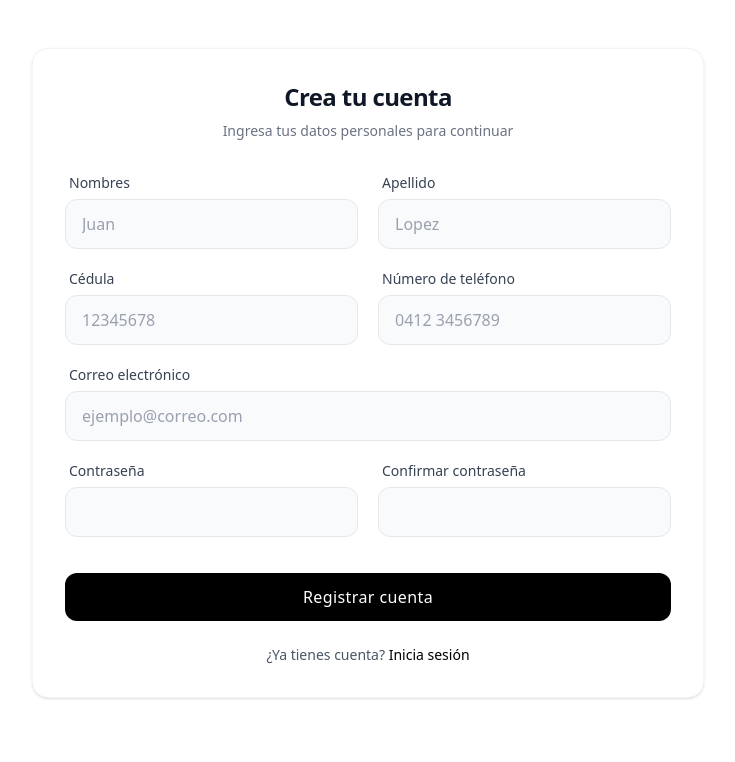
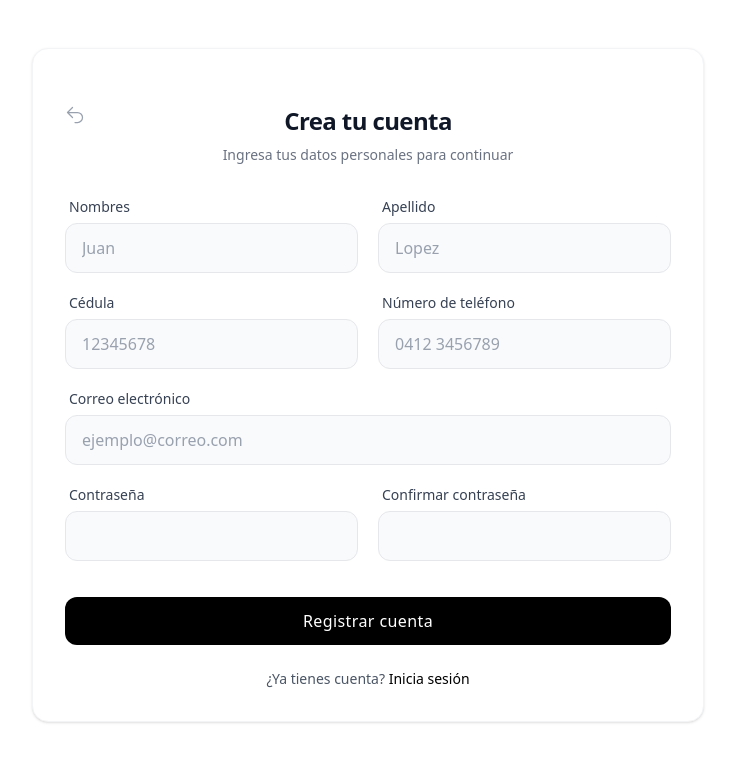
Before and after one commit to Poemma-Shop/ecommerce, a Next.js app: page /register in a window 1280 px wide. Shown: the top 762 px of the page, without its empty margins (272-1007 px from the left). Built offline with nearby package versions, Linux system fonts and the light colour scheme.

Commit message:
add back button

```diff
--- a/src/app/login/page.tsx
+++ b/src/app/login/page.tsx
@@ -5,6 +5,7 @@ import { useState } from "react";
 import { useForm } from "react-hook-form";
 import { zodResolver } from "@hookform/resolvers/zod";
 import { loginSchema, type LoginFormData } from "@/lib/schemas/auth";
+import { ArrowUturnLeftIcon } from "@heroicons/react/24/outline";
 
 export default function Login() {
   const [loading, setLoading] = useState(false);
@@ -26,7 +27,8 @@ export default function Login() {
     setLoading(false);
   };
 
-  const inputStyle = "w-full px-4 py-3 bg-gray-50 border border-gray-200 rounded-xl focus:outline-none focus:ring-2 focus:ring-black/5 focus:border-black transition-all text-gray-900 placeholder:text-gray-400";
+  const inputStyle =
+    "w-full px-4 py-3 bg-gray-50 border border-gray-200 rounded-xl focus:outline-none focus:ring-2 focus:ring-black/5 focus:border-black transition-all text-gray-900 placeholder:text-gray-400";
   const labelStyle = "text-sm font-medium text-gray-700 ml-1";
   const errorStyle = "text-xs text-red-500 ml-1 mt-1";
 
@@ -34,6 +36,15 @@ export default function Login() {
     <main className="min-h-dvh flex items-center justify-center px-4">
       <section className="w-full max-w-md bg-white border border-gray-100 p-8 rounded-2xl shadow-sm">
         <div className="text-center mb-8">
+          <div className="relative mb-6">
+            <Link
+              href="/"
+              className="absolute -left-2 -top-2 p-2 text-gray-400 hover:text-black hover:bg-gray-100 rounded-full transition-all"
+              title="Volver al inicio"
+            >
+              <ArrowUturnLeftIcon className="w-5 h-5" />
+            </Link>
+          </div>
           <h1 className="text-2xl font-semibold tracking-tight text-gray-900">
             Bienvenido de nuevo
           </h1>
@@ -43,7 +54,6 @@ export default function Login() {
         </div>
 
         <form onSubmit={handleSubmit(onSubmit)} className="flex flex-col gap-5">
-
           <div className="flex flex-col gap-1.5">
             <label htmlFor="email" className={labelStyle}>
               Correo electrónico
@@ -55,12 +65,17 @@ export default function Login() {
               className={inputStyle}
               {...register("email")}
             />
-            {errors.email && <span className={errorStyle}>{errors.email.message}</span>}
+            {errors.email && (
+              <span className={errorStyle}>{errors.email.message}</span>
+            )}
           </div>
 
           <div className="flex flex-col gap-1.5">
             <div className="flex justify-between items-center px-1">
-              <label htmlFor="password" className="text-sm font-medium text-gray-700">
+              <label
+                htmlFor="password"
+                className="text-sm font-medium text-gray-700"
+              >
                 Contraseña
               </label>
               <Link
@@ -76,7 +91,9 @@ export default function Login() {
               className={inputStyle}
               {...register("password")}
             />
-            {errors.password && <span className={errorStyle}>{errors.password.message}</span>}
+            {errors.password && (
+              <span className={errorStyle}>{errors.password.message}</span>
+            )}
           </div>
 
           <button
--- a/src/app/register/page.tsx
+++ b/src/app/register/page.tsx
@@ -4,6 +4,8 @@ import { useState } from "react";
 import { useForm } from "react-hook-form";
 import { zodResolver } from "@hookform/resolvers/zod";
 import { registerSchema, type RegisterFormData } from "@/lib/schemas/auth";
+import Link from "next/link";
+import { ArrowUturnLeftIcon } from "@heroicons/react/24/outline";
 
 export default function RegisterPage() {
   const [loading, setLoading] = useState(false);
@@ -35,6 +37,15 @@ export default function RegisterPage() {
       <main className="mx-auto w-full max-w-6xl px-4 py-12 flex items-center justify-center">
         <section className="w-full max-w-2xl bg-white border border-gray-100 p-8 rounded-2xl shadow-sm">
           <div className="text-center mb-8">
+            <div className="relative mb-6">
+              <Link
+                href="/"
+                className="absolute -left-2 -top-2 p-2 text-gray-400 hover:text-black hover:bg-gray-100 rounded-full transition-all"
+                title="Volver al inicio"
+              >
+                <ArrowUturnLeftIcon className="w-5 h-5" />
+              </Link>
+            </div>
             <h1 className="text-2xl font-semibold tracking-tight text-gray-900">
               Crea tu cuenta
             </h1>
```
